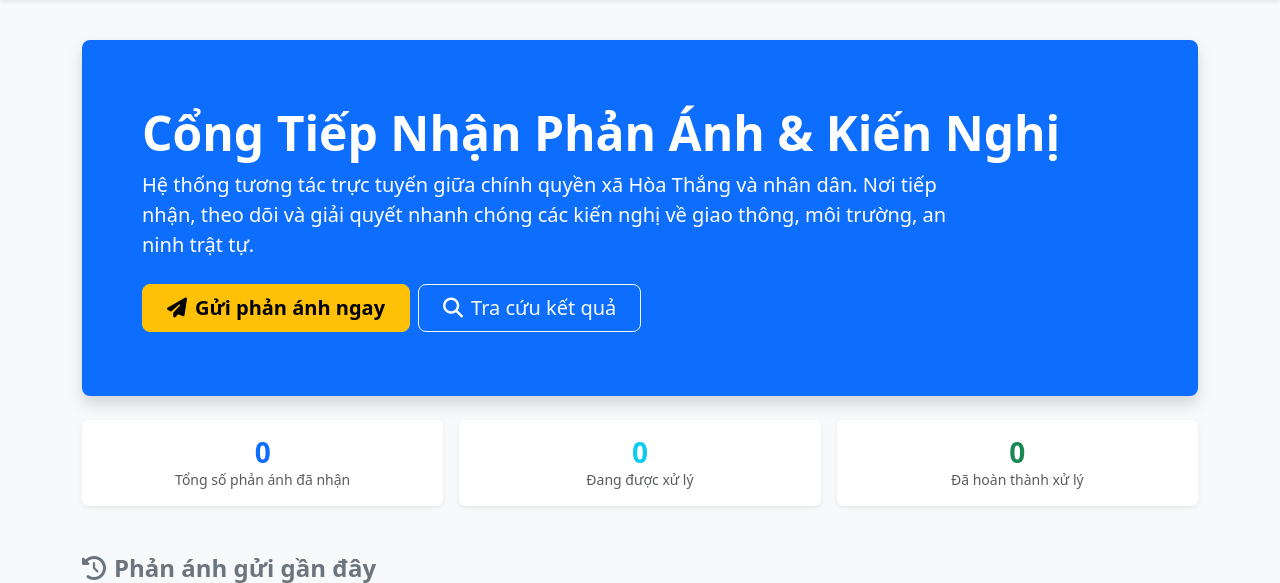
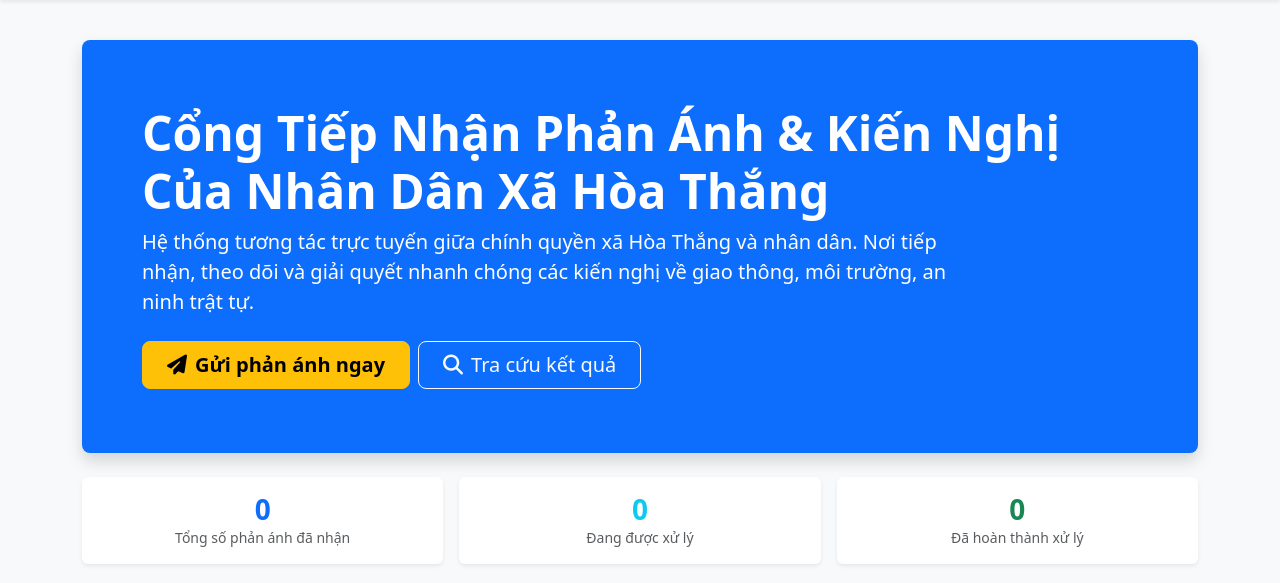
Before and after one commit to hau1401/quanlyphananh_xahoathang, a Flask app: page / in a window 1280 px wide. Shown: the part 56-639 px from the top of the page. Run offline with Flask 3, Linux system fonts and the light colour scheme; data comes from the database, SQL or seed files in the repository; data that the repository does not hold is empty.

Commit message:
Hoàn thiện trọn vẹn giao diện và chức năng hệ thống

```diff
--- a/templates/index.html
+++ b/templates/index.html
@@ -6,7 +6,7 @@
 <!-- HERO BANNER -->
 <div class="p-5 mb-4 bg-primary text-white rounded-3 shadow">
     <div class="container-fluid py-3">
-        <h1 class="display-5 fw-bold">Cổng Tiếp Nhận Phản Ánh & Kiến Nghị</h1>
+        <h1 class="display-5 fw-bold">Cổng Tiếp Nhận Phản Ánh & Kiến Nghị Của Nhân Dân Xã Hòa Thắng</h1>
         <p class="col-md-10 fs-5">Hệ thống tương tác trực tuyến giữa chính quyền xã Hòa Thắng và nhân dân. Nơi tiếp nhận, theo dõi và giải quyết nhanh chóng các kiến nghị về giao thông, môi trường, an ninh trật tự.</p>
         <div class="d-flex gap-2 mt-4">
             <a href="{{ url_for('feedback') }}" class="btn btn-warning btn-lg fw-bold px-4"><i class="fa-solid fa-paper-plane me-2"></i>Gửi phản ánh ngay</a>
```
